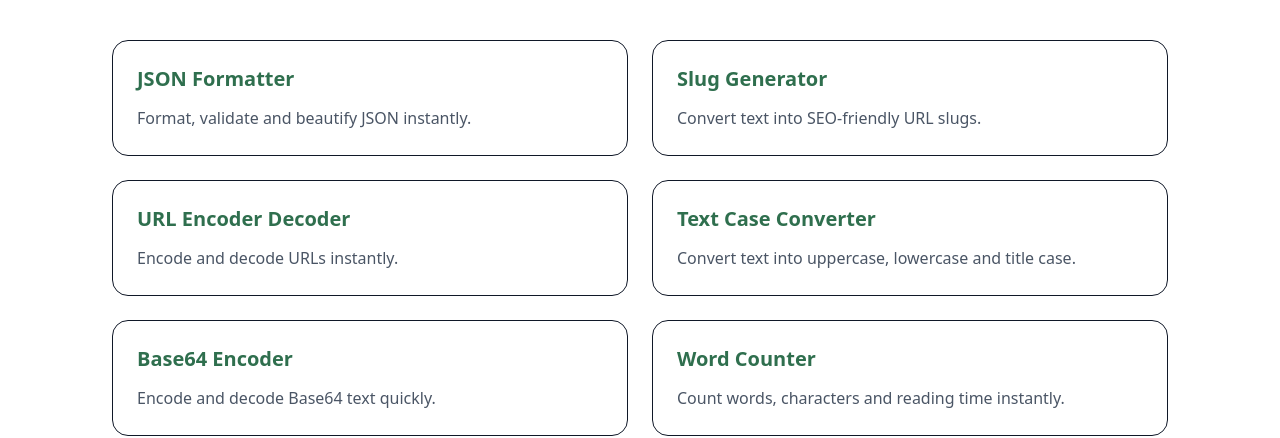
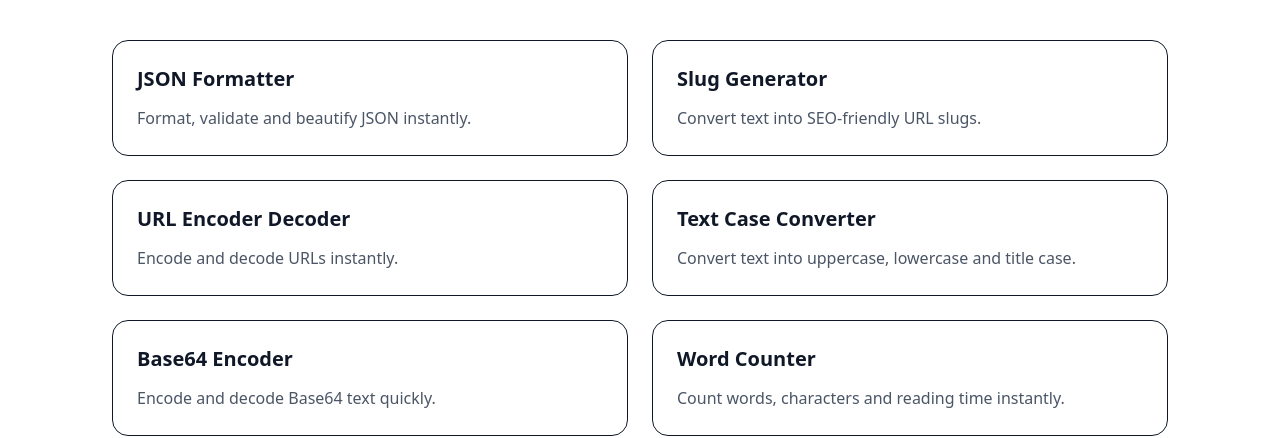
Before and after one commit to vaarunsonawwane-ops/yoryantra-new, a Next.js app: page /tools in a window 1280 px wide. Shown: the part 388-826 px from the top of the page. Built offline with nearby package versions, Linux system fonts and the light colour scheme.

Commit message:
toolcard green color fix

```diff
--- a/app/components/ToolCard.tsx
+++ b/app/components/ToolCard.tsx
@@ -12,13 +12,15 @@ export default function ToolCard({
   return (
     <Link href={href}>
       <div className="p-6 border rounded-2xl hover:shadow-md transition bg-white">
-        <h2 className="text-xl font-semibold text-[var(--green)]">
+
+        <h2 className="text-xl font-semibold text-gray-900">
           {title}
         </h2>
 
         <p className="text-gray-600 mt-3 leading-relaxed">
           {description}
         </p>
+
       </div>
     </Link>
   );
```
